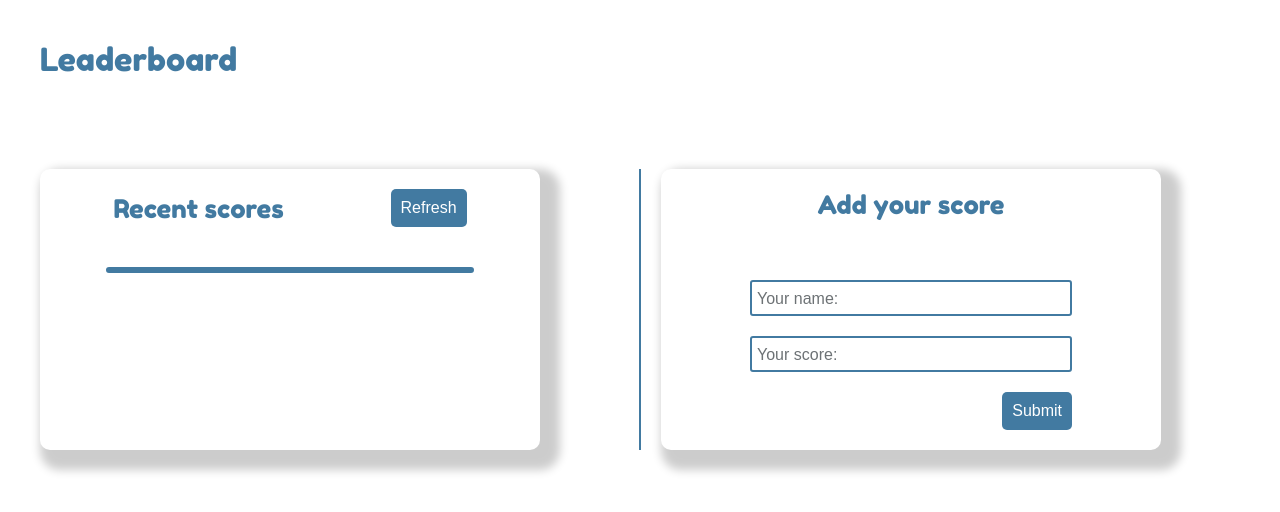
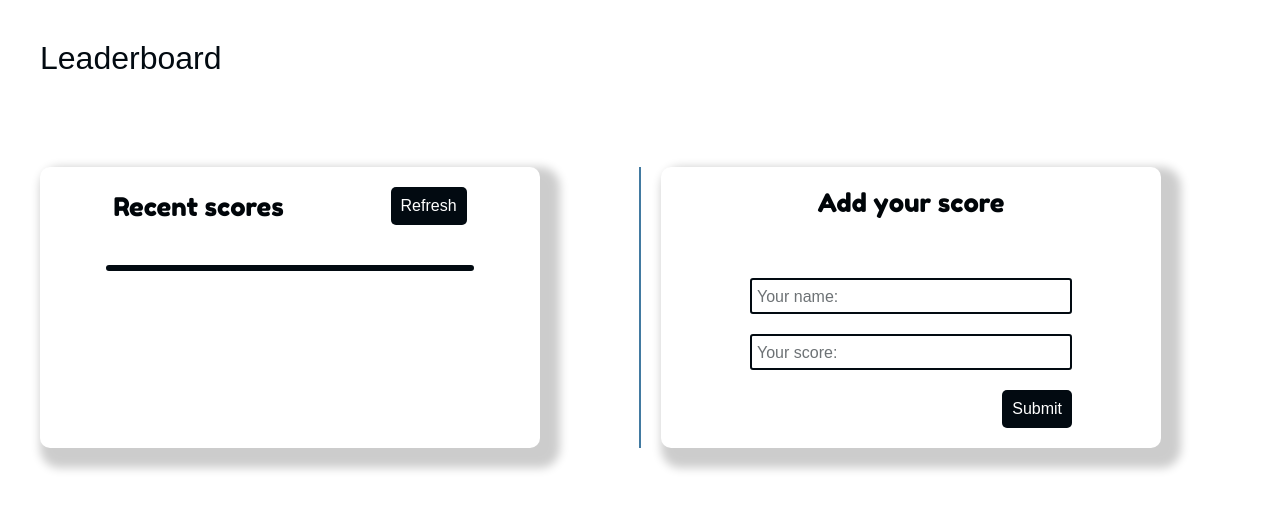
Before and after one commit to Alfredbis29/My-Leaderbord-Project, a website built with webpack: page src/index.html in a window 1280 px wide. Built offline with nearby package versions, Linux system fonts and the light colour scheme; no server answers.

Commit message:
make good style

```diff
--- a/src/style.css
+++ b/src/style.css
@@ -22,8 +22,8 @@ body {
 h1 {
   font-size: 2rem;
   margin-bottom: 50px;
-  color: #427aa1;
-  font-family: 'Fredoka One', cursive;
+  color: #020a11;
+  font-family: sans-serif;
 }
 
 main {
@@ -51,7 +51,7 @@ section {
 h2 {
   font-size: 1.6rem;
   text-align: center;
-  color: #427aa1;
+  color:#000509;
   font-family: 'Fredoka One', cursive;
 }
 
@@ -65,7 +65,7 @@ h2 {
 }
 
 button {
-  background: #427aa1;
+  background: #020a11;
   color: #fff;
   padding: 10px;
   text-align: center;
@@ -77,7 +77,7 @@ button {
 }
 
 .score-list {
-  border: 3px solid #427aa1;
+  border: 3px solid #020a11;
   width: 80%;
   border-radius: 5px;
 }
@@ -96,7 +96,7 @@ button {
 .divider {
   width: 100%;
   height: 2px;
-  background-color: #427aa1;
+  background-color: #020a11;
 }
 
 label {
@@ -115,7 +115,7 @@ input {
   width: 100%;
   padding: 5px;
   font-size: 1.2em;
-  border: 2px solid #427aa1;
+  border: 2px solid #020a11;
   border-radius: 3px;
 }
 
```
